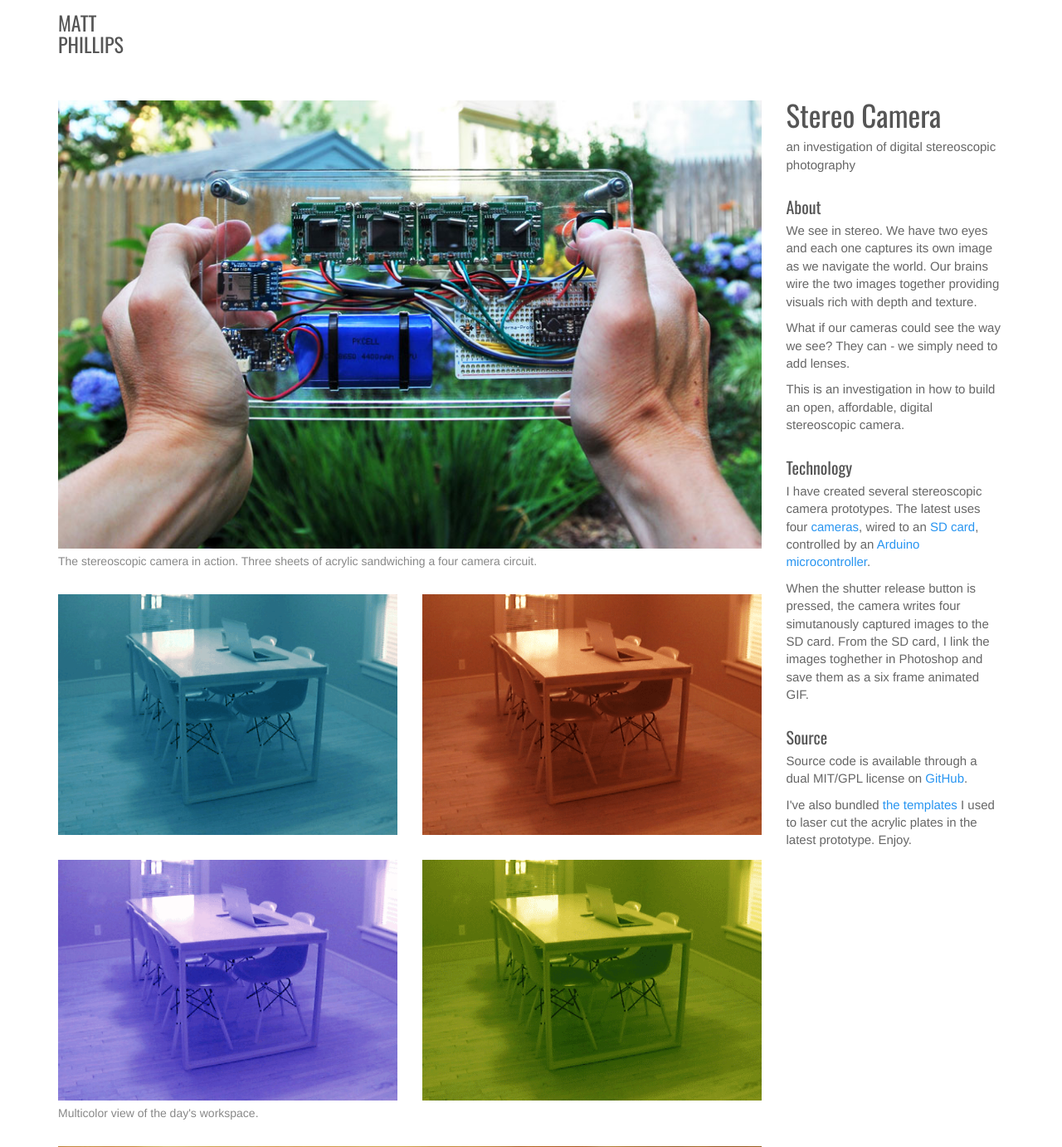
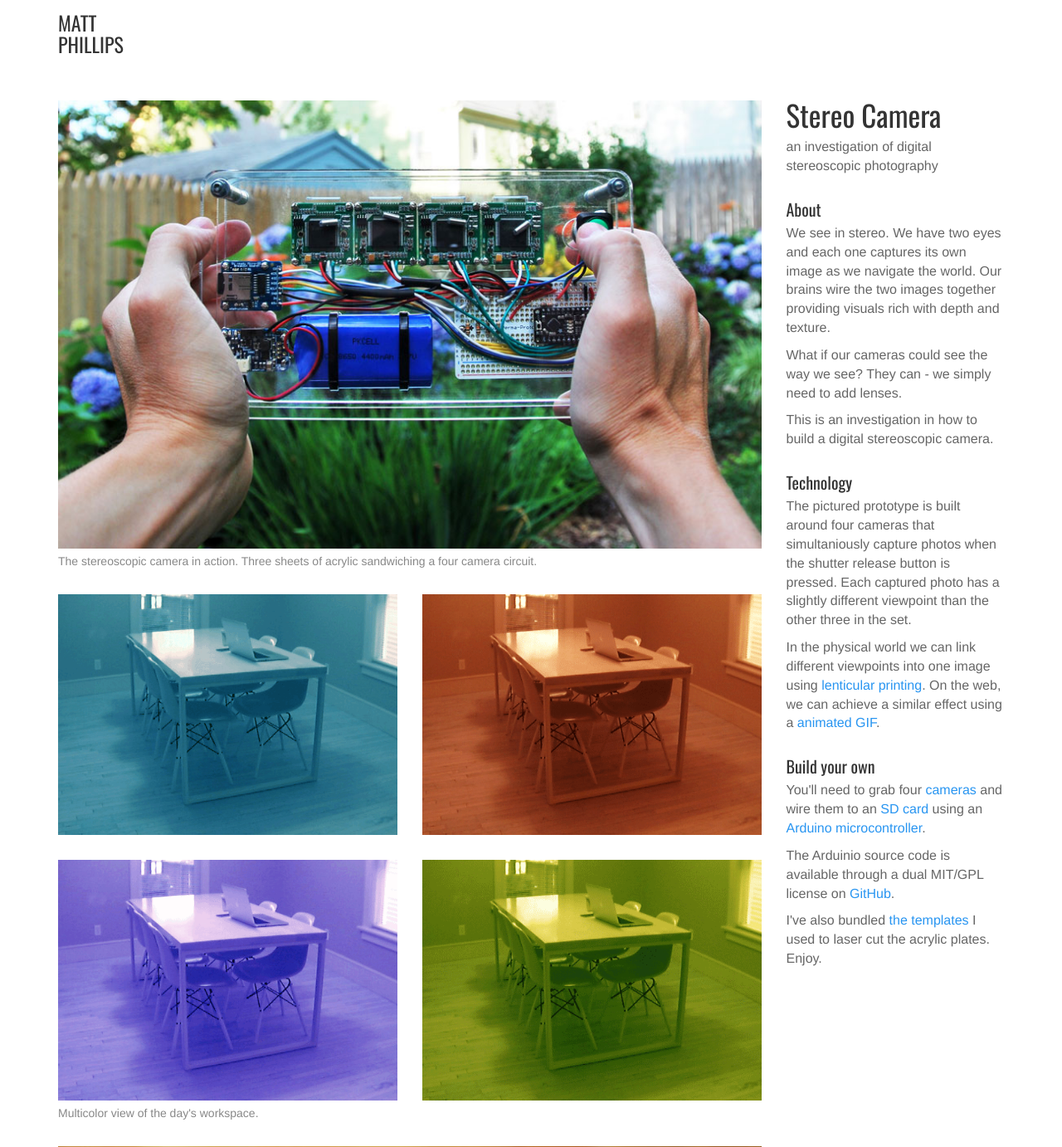
Before and after one commit to phillipsm/mattphillips-info, a Flask app: page /stereo-cam in a window 1280 px wide. Shown: the top 1382 px of the page at 83% size. Run offline with Flask 2, Linux system fonts and the light colour scheme; some libraries are stand-ins or nearby versions.

Commit message:
Cleaned up the copy on the stereo cam page. Also bumped the font size.

```diff
--- a/static/css/main.css
+++ b/static/css/main.css
@@ -6,7 +6,7 @@
 .landing .header p {
 	font: 400 90px/.90 "oswald";
 	text-transform: uppercase;
-	color: #555;
+	color: #333;
 }
 
 .landing .project-title, .project-container .project-row .project-title {
@@ -33,7 +33,7 @@
 }
 
 .landing .project-row p, .project-container .project-row p {
-	font-size: 14px;
+	font-size: 16px;
 	line-height: 1.6;
 	margin-top: 17px;
 	color: #6f6f6f;
@@ -53,7 +53,7 @@
 
 .landing .about p {
 	color: #6f6f6f;
-	font-size: 15px;
+	font-size: 16px;
 }
 
 .about img {
@@ -130,7 +130,7 @@ a:hover {
 }
 
 .project-container .project-text {
-	font-size: 15px;
+	font-size: 16px;
 	color: #666;
 }
 
@@ -143,7 +143,7 @@ a:hover {
 }
 
 .project-container .header a {
-	color: #555;
+	color: #333;
 }
 
 .project-container .header a:hover {
@@ -164,7 +164,7 @@ a:hover {
 
 .project-container .title {
 	font: 35px/1 "oswald";
-	color: #555;
+	color: #333;
 }
 
 .project-container .link-out {
@@ -195,7 +195,7 @@ a:hover {
 
 .project-container .desc-title {
 	font: 20px/1 "oswald";
-	color: #555;
+	color: #333;
 	margin-top: 30px;
 	margin-bottom: 8px;
 }
--- a/templates/landing.html
+++ b/templates/landing.html
@@ -43,12 +43,12 @@
 			</div>
 			<div class="col-xs-12 col-sm-6 col-md-4 proj-container">
 				<a href="ambient-timer"><img src="/static/img/a-t-small.jpg" class="img-responsive">
-					<p><span class="project-title">Ambient Timer</span> a low-stress visual timer with a simple input mechanism for setting the countdown</p>
+					<p><span class="project-title">Ambient Timer</span> a low-stress visual timer in your web browser</p>
 				</a>
 			</div>
             <div class="col-xs-12 col-sm-6 col-md-4 proj-container">
 				<a href="hovermarks"><img src="/static/img/hovermarks-shelf.png" class="img-responsive">
-					<p><span class="project-title">Hovermarks</span> annotate a physical bookshelf using bookmarks that face the spine instead of the cover</p>
+					<p><span class="project-title">Hovermarks</span> annotate a physical shelf using bookmarks that face the spine instead of the cover</p>
 				</a>
 			</div>
             <div class="col-xs-12 col-sm-6 col-md-4 proj-container">
--- a/templates/projects/stereo-cam.html
+++ b/templates/projects/stereo-cam.html
@@ -63,20 +63,21 @@
 				<p>
 				What if our cameras could see the way we see? They can - we simply need to add lenses.</p>
 				</p>
-				<p>This is an investigation in how to build an open, affordable, digital stereoscopic camera.</p>
+				<p>This is an investigation in how to build a digital stereoscopic camera.</p>
                 <p class="desc-title">Technology</p>
 				<p>
-                    I have created several stereoscopic camera prototypes. The latest uses four <a href="http://www.adafruit.com/product/397">cameras</a>, wired to an <a href="http://www.adafruit.com/product/254">SD card</a>, controlled by an <a href="http://www.adafruit.com/product/2590">Arduino microcontroller</a>.
+					The pictured prototype is built around four cameras that simultaniously capture photos when the shutter release button is pressed. Each captured photo has a slightly different viewpoint than the other three in the set.
 				</p>
 				<p>
-					When the shutter release button is pressed, the camera writes four simutanously captured images to the SD card. From the SD card, I link the images toghether in Photoshop and save them as a six frame animated GIF.
+					In the physical world we can link different viewpoints into one image using <a href="https://en.wikipedia.org/wiki/Lenticular_printing">lenticular printing</a>. On the web, we can achieve a similar effect using a <a href="https://en.wikipedia.org/wiki/GIF">animated GIF</a>.
 				</p>
-				<p class="desc-title">Source</p>
+				<p class="desc-title">Build your own</p>
+				<p>You'll need to grab four <a href="http://www.adafruit.com/product/397">cameras</a> and wire them to an <a href="http://www.adafruit.com/product/254">SD card</a> using an <a href="http://www.adafruit.com/product/2590">Arduino microcontroller</a>.
 				<p>
-					Source code is available through a dual MIT/GPL license on <a href="https://github.com/phillipsm/stereo-cam" target="_blank">GitHub</a>.
+					The Arduinio source code is available through a dual MIT/GPL license on <a href="https://github.com/phillipsm/stereo-cam" target="_blank">GitHub</a>.
 				</p>
 				<p>
-					I've also bundled <a href="https://github.com/phillipsm/stereo-cam/tree/master/templates">the templates</a> I used to laser cut the acrylic plates in the latest prototype. Enjoy.
+					I've also bundled <a href="https://github.com/phillipsm/stereo-cam/tree/master/templates">the templates</a> I used to laser cut the acrylic plates. Enjoy.
 				</p>
 			</div>
 		</div> <!--/ row-->
```
Also changed, not shown: static/img/stereo-cam-proj.jpg.
